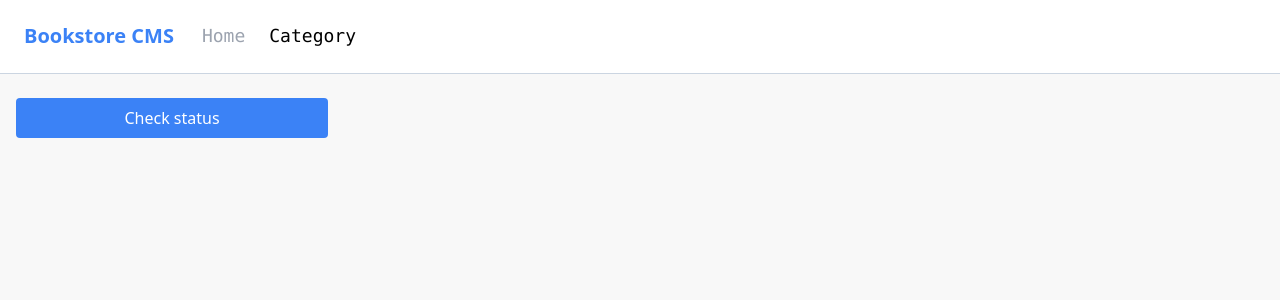
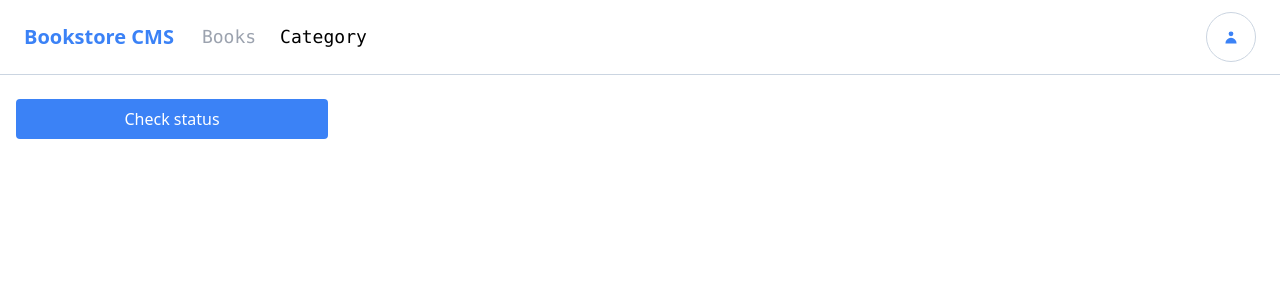
Before and after one commit to aliatayee/bookstore-cms-react-redux, a React (Create React App) app: page /category in a window 1280 px wide. Shown: the top 300 px of the page. Built offline with nearby package versions, Linux system fonts and the light colour scheme.

Commit message:
Update styles to light mode

```diff
--- a/package.json
+++ b/package.json
@@ -9,6 +9,7 @@
     "@testing-library/react": "^13.3.0",
     "@testing-library/user-event": "^13.5.0",
     "axios": "^0.27.2",
+    "daisyui": "^2.19.0",
     "prop-types": "^15.8.1",
     "react": "^18.2.0",
     "react-dom": "^18.2.0",
--- a/src/App.css
+++ b/src/App.css
@@ -2,6 +2,11 @@
   color: black;
 }
 
-body {
+html {
   background-color: rgba(243, 243, 243, 0.527);
 }
+
+.radial-progress {
+  --value: 64;
+  --size: 4rem;
+}
--- a/src/components/Book.js
+++ b/src/components/Book.js
@@ -31,9 +31,12 @@ const Book = ({ book }) => {
           </div>
         </div>
         <div className="md:flex items-center justify-around pl-5">
-          <div className="pr-24 md:border-r">
-            <h2 className="text-2xl font-bold">64%</h2>
-            <div>Completed</div>
+          <div className="pr-24 md:border-r flex">
+            <div className="radial-progress text-blue-500 mr-6" />
+            <div>
+              <h2 className="text-2xl font-bold">64%</h2>
+              <div>Completed</div>
+            </div>
           </div>
           <div>
             <div className="text-gray-400">Current chapter</div>
--- a/src/components/Navbar.js
+++ b/src/components/Navbar.js
@@ -1,6 +1,7 @@
 import React from 'react';
 import { NavLink } from 'react-router-dom';
 import { FiAlignRight } from 'react-icons/fi';
+import { HiUser } from 'react-icons/hi';
 
 export default function Navbar() {
   const [navbarOpen, setNavbarOpen] = React.useState(false);
@@ -8,7 +9,7 @@ export default function Navbar() {
     {
       id: 1,
       path: '/',
-      text: 'Home',
+      text: 'Books',
     },
     {
       id: 2,
@@ -39,7 +40,7 @@ export default function Navbar() {
           </div>
           <div
             className={
-              `lg:flex flex-grow items-center${
+              `lg:flex flex-grow justify-between items-center${
                 navbarOpen ? ' flex' : ' hidden'}`
             }
             id="example-navbar-danger"
@@ -54,6 +55,9 @@ export default function Navbar() {
                 </li>
               ))}
             </ul>
+            <div className="flex flex-col lg:flex-row list-none ">
+              <li className="p-4 border border-slate-300 text-right rounded-full text-blue-500 font-md"><HiUser /></li>
+            </div>
           </div>
         </div>
       </nav>
--- a/tailwind.config.js
+++ b/tailwind.config.js
@@ -8,9 +8,9 @@ module.exports = {
   /* eslint-disable global-require */
   plugins: [
     require('@tailwindcss/forms')({
-
       strategy: 'class',
     }),
+    require('daisyui'),
   ],
   /* eslint-enable global-require */
 };
```
Also changed, not shown: 1 other file (tests, documents, lock files or other folders).
